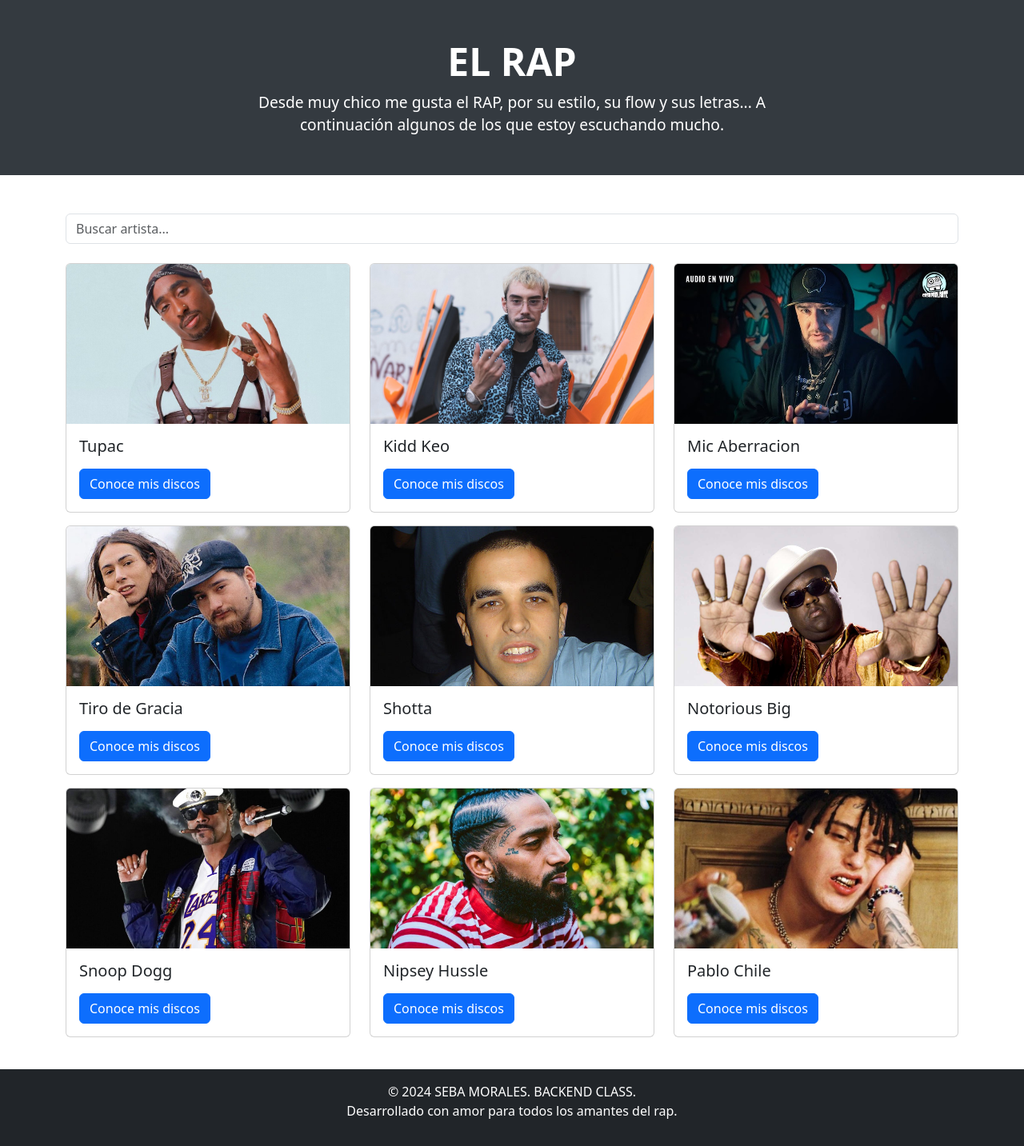
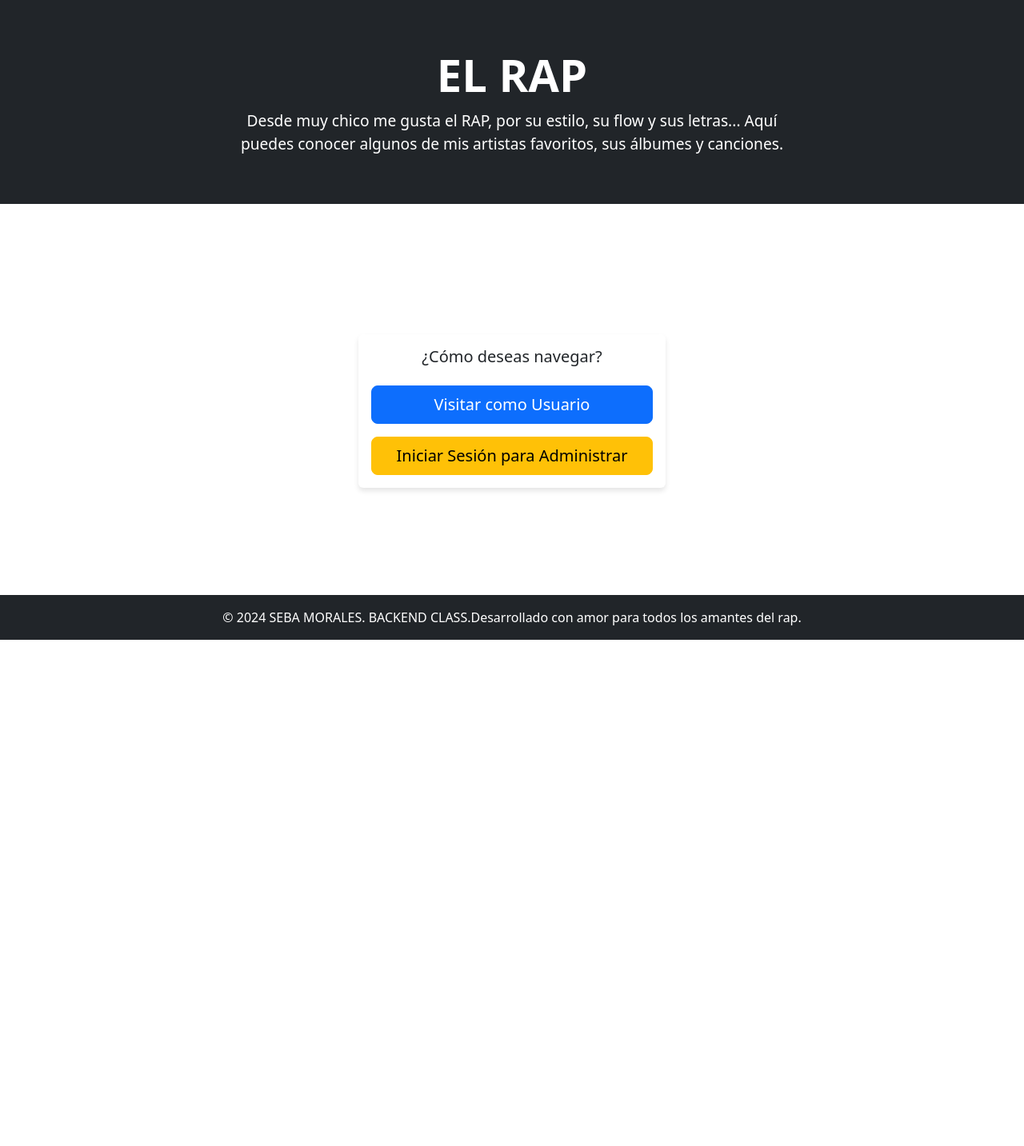
Before and after one commit to sebannicus/RapCatalog, a Django app: page /rap/ in a window 1280 px wide. Shown: the whole page at 80% size. After the commit the page ends 800 px from the top, so only its background shows below. Run offline with Django 5.2, Linux system fonts and the light colour scheme; data comes from the database, SQL or seed files in the repository; both versions use the stored data as it was after the commit; some libraries are stand-ins or nearby versions.

Commit message:
Resueltos conflictos de fusión

```diff
--- a/RapCatalog/settings.py
+++ b/RapCatalog/settings.py
@@ -129,4 +129,6 @@ MEDIA_URL = '/media/'  # URL pública para acceder a archivos de medios
 MEDIA_ROOT = os.path.join(BASE_DIR, 'media')  # Carpeta donde se guardarán los archivos de medios
 
 # En settings.py
-LOGIN_URL = '/admin/login/'  # O la URL de tu página de inicio de sesión personalizada
+LOGIN_URL = '/accounts/login/'
+LOGIN_REDIRECT_URL = '/rap/'
+LOGOUT_REDIRECT_URL = '/'
--- a/RapCatalog/urls.py
+++ b/RapCatalog/urls.py
@@ -18,10 +18,17 @@ from django.conf import settings
 from django.conf.urls.static import static
 from django.contrib import admin
 from django.urls import path, include
+from django.contrib.auth import views as auth_views
+from django.views.generic import RedirectView
 
 urlpatterns = [
     path('admin/', admin.site.urls),
     path('rap/', include('rap.urls')),
+    path('', RedirectView.as_view(url='/rap/', permanent=False), name='home'),  # Redirección a /rap/
+
+    # Rutas de autenticación
+    path('accounts/login/', auth_views.LoginView.as_view(template_name='rap/login.html'), name='login'),
+    path('accounts/logout/', auth_views.LogoutView.as_view(), name='logout'),
 ]
 
 # Solo en modo desarrollo, agrega las URLs de archivos de medios
--- a/rap/templates/rap/lista_artistas.html
+++ b/rap/templates/rap/lista_artistas.html
@@ -6,16 +6,45 @@
     <meta name="viewport" content="width=device-width, initial-scale=1.0">
     <link rel="stylesheet" href="{% static 'css/bootstrap.min.css' %}">
     <title>Lista de Artistas</title>
+    <style>
+        .banner {
+            background-color: #212529; /* Fondo oscuro */
+            color: white;
+            padding: 60px 0;
+            text-align: center;
+            margin-bottom: 30px;
+        }
+        .banner h1 {
+            font-size: 3.5rem;
+            font-weight: 700;
+            margin-bottom: 10px;
+        }
+        .banner p {
+            font-size: 1.2rem;
+            margin: 0 auto;
+            max-width: 700px;
+        }
+        .card {
+            box-shadow: 0 4px 6px rgba(0, 0, 0, 0.1);
+            border: none;
+        }
+        .card-title {
+            font-weight: bold;
+            text-align: center;
+        }
+        footer {
+            background-color: #212529; /* Fondo oscuro */
+        }
+    </style>
 </head>
 <body>
-
     <!-- Banner -->
-    <div class="banner text-center text-white py-5">
+    <div class="banner">
         <h1>EL RAP</h1>
         <p>Desde muy chico me gusta el RAP, por su estilo, su flow y sus letras... A continuación algunos de los que estoy escuchando mucho.</p>
     </div>
 
-    <div class="container mt-5">
+    <div class="container">
         <!-- Formulario de búsqueda -->
         <form method="GET" action="{% url 'lista_artistas' %}" class="mb-4">
             <input type="text" name="q" class="form-control" placeholder="Buscar artista..." value="{{ request.GET.q }}">
@@ -29,61 +58,40 @@
         {% endif %}
 
         <!-- Lista de artistas -->
-        <div class="row mt-4">
+        <div class="row">
             {% for artista in artistas %}
-                <div class="col-md-4 mb-3">
+                <div class="col-md-4 mb-4">
                     <div class="card">
                         <img src="{{ artista.imagen.url }}" class="card-img-top" alt="{{ artista.nombre }}" style="height: 200px; object-fit: cover;">
                         <div class="card-body">
                             <h5 class="card-title">{{ artista.nombre }}</h5>
-
-                            <!-- Botones de Modificar, Eliminar y Ver Discos para cada artista -->
                             <div class="mt-3 d-flex justify-content-between">
                                 {% if user.is_authenticated and user.is_superuser %}
-                                    <a href="{% url 'editar_artista' artista.id %}" class="btn btn-warning">Modificar</a>
-                                    <a href="{% url 'eliminar_artista' artista.id %}" class="btn btn-danger">Eliminar</a>
+                                    <a href="{% url 'editar_artista' artista.id %}" class="btn btn-warning btn-sm">Modificar</a>
+                                    <a href="{% url 'eliminar_artista' artista.id %}" class="btn btn-danger btn-sm">Eliminar</a>
                                 {% endif %}
-                                <a href="{% url 'detalles_artista' artista.slug %}" class="btn btn-primary">Conoce mis discos</a>
+                                <a href="{% url 'detalles_artista' artista.slug %}" class="btn btn-primary btn-sm">Ver Detalles</a>
                             </div>
                         </div>
                     </div>
                 </div>
             {% empty %}
                 <div class="col-12">
-                    <div class="alert alert-warning">No hay artistas disponibles.</div>
+                    <div class="alert alert-warning text-center">No hay artistas disponibles.</div>
                 </div>
             {% endfor %}
         </div>
     </div>
 
-    <!-- Archivos JavaScript necesarios para Bootstrap -->
+    <!-- Archivos JavaScript -->
     <script src="{% static 'bootstrap/js/bootstrap.bundle.min.js' %}"></script>
 
     <!-- Footer -->
-    <footer class="bg-dark text-white text-center py-3 mt-4">
+    <footer class="text-white text-center py-3">
         <div class="container">
             <p class="mb-0">© 2024 SEBA MORALES. BACKEND CLASS.</p>
             <p>Desarrollado con amor para todos los amantes del rap.</p>
         </div>
     </footer>
-
-    <!-- Estilos del Banner -->
-    <style>
-        .banner {
-            background-color: #343a40; /* Fondo oscuro */
-            color: white;
-            padding: 40px 0;
-            margin-bottom: 20px;
-        }
-        .banner h1 {
-            font-size: 3em;
-            font-weight: bold;
-        }
-        .banner p {
-            font-size: 1.2em;
-            max-width: 700px;
-            margin: 0 auto;
-        }
-    </style>
 </body>
 </html>
--- /dev/null
+++ b/rap/templates/rap/pagina_inicial.html
@@ -0,0 +1,89 @@
+{% load static %}
+<!DOCTYPE html>
+<html lang="es">
+<head>
+    <meta charset="UTF-8">
+    <meta name="viewport" content="width=device-width, initial-scale=1.0">
+    <link rel="stylesheet" href="{% static 'css/bootstrap.min.css' %}">
+    <title>Página Inicial</title>
+    <style>
+        html, body {
+            height: 100%; /* Asegura que ocupen toda la altura */
+            display: flex;
+            flex-direction: column;
+        }
+        .banner {
+            background-color: #212529; /* Fondo oscuro */
+            color: white;
+            padding: 60px 0;
+            text-align: center;
+            margin-bottom: 30px;
+        }
+        .banner h1 {
+            font-size: 3.5rem;
+            font-weight: bold;
+            margin-bottom: 10px;
+        }
+        .banner p {
+            font-size: 1.2rem;
+            margin: 0 auto;
+            max-width: 700px;
+        }
+        .card {
+            box-shadow: 0 4px 6px rgba(0, 0, 0, 0.1);
+            border: none;
+        }
+        .container {
+            flex: 1; /* Permite que crezca y ocupe el espacio disponible */
+            display: flex;
+            align-items: center;
+            justify-content: center;
+        }
+        footer {
+            background-color: #212529; /* Fondo oscuro */
+            color: white;
+            padding: 10px 0;
+        }
+    </style>
+</head>
+<body>
+    <!-- Banner -->
+    <div class="banner">
+        <h1>EL RAP</h1>
+        <p>Desde muy chico me gusta el RAP, por su estilo, su flow y sus letras... Aquí puedes conocer algunos de mis artistas favoritos, sus álbumes y canciones.</p>
+    </div>
+
+    <div class="container">
+        <!-- Tarjeta con opciones -->
+        <div class="card text-center" style="width: 24rem;">
+            <div class="card-body">
+                <h5 class="card-title mb-4">¿Cómo deseas navegar?</h5>
+
+                <!-- Botones dentro de la tarjeta -->
+                <div class="d-grid gap-3">
+                    <!-- Opción para visitantes -->
+                    <a href="{% url 'lista_artistas' %}" class="btn btn-primary btn-lg">Visitar como Usuario</a>
+
+                    <!-- Opción para administradores -->
+                    {% if user.is_authenticated and user.is_superuser %}
+                        <a href="{% url 'lista_artistas' %}" class="btn btn-success btn-lg">Administrar</a>
+                    {% else %}
+                        <a href="{% url 'login' %}?next={% url 'lista_artistas' %}" class="btn btn-warning btn-lg">Iniciar Sesión para Administrar</a>
+                    {% endif %}
+                </div>
+            </div>
+        </div>
+    </div>
+
+    <!-- Footer -->
+    <footer class="text-white text-center py-3">
+        <div class="container">
+            <p class="mb-0">© 2024 SEBA MORALES. BACKEND CLASS.</p>
+            <p class="mb-0">Desarrollado con amor para todos los amantes del rap.</p>
+        </div>
+    </footer>
+
+    <!-- Archivos JavaScript -->
+    <script src="{% static 'bootstrap/js/bootstrap.bundle.min.js' %}"></script>
+</body>
+</html>
--- a/rap/urls.py
+++ b/rap/urls.py
@@ -2,23 +2,26 @@ from django.urls import path
 from . import views
 
 urlpatterns = [
+    # Página inicial
+    path('', views.pagina_inicial, name='pagina_inicial'),
+
     # Rutas para Artistas
-    path('', views.lista_artistas, name='lista_artistas'),
-    path('agregar/', views.agregar_artista, name='agregar_artista'),
-    path('<slug:slug>/', views.detalles_artista, name='detalles_artista'),
-    path('<int:artista_id>/editar/', views.editar_artista, name='editar_artista'),
-    path('<int:artista_id>/eliminar/', views.eliminar_artista, name='eliminar_artista'),
+    path('artistas/', views.lista_artistas, name='lista_artistas'),
+    path('artistas/agregar/', views.agregar_artista, name='agregar_artista'),
+    path('artistas/<slug:slug>/', views.detalles_artista, name='detalles_artista'),
+    path('artistas/<int:artista_id>/editar/', views.editar_artista, name='editar_artista'),
+    path('artistas/<int:artista_id>/eliminar/', views.eliminar_artista, name='eliminar_artista'),
 
     # Rutas para Álbumes
-    path('<slug:slug>/agregar_album/', views.agregar_album, name='agregar_album'),
-    path('<slug:slug>/<slug:album_slug>/editar/', views.editar_album, name='editar_album'),
-    path('<slug:slug>/<slug:album_slug>/eliminar/', views.eliminar_album, name='eliminar_album'),
+    path('artistas/<slug:slug>/agregar_album/', views.agregar_album, name='agregar_album'),
+    path('artistas/<slug:slug>/<slug:album_slug>/editar/', views.editar_album, name='editar_album'),
+    path('artistas/<slug:slug>/<slug:album_slug>/eliminar/', views.eliminar_album, name='eliminar_album'),
 
     # Ruta para detalles de álbum
-    path('<slug:slug>/<slug:album_slug>/', views.detalles_album, name='detalles_album'),
+    path('artistas/<slug:slug>/<slug:album_slug>/', views.detalles_album, name='detalles_album'),
 
-    # Ruta para canciones de albúm
-    path('<slug:slug>/<slug:album_slug>/agregar_cancion/', views.agregar_cancion, name='agregar_cancion'),
-    path('<slug:slug>/<slug:album_slug>/editar_cancion/<int:cancion_id>/', views.editar_cancion, name='editar_cancion'),
-    path('<slug:slug>/<slug:album_slug>/eliminar_cancion/<int:cancion_id>/', views.eliminar_cancion, name='eliminar_cancion'),
+    # Rutas para Canciones
+    path('artistas/<slug:slug>/<slug:album_slug>/agregar_cancion/', views.agregar_cancion, name='agregar_cancion'),
+    path('artistas/<slug:slug>/<slug:album_slug>/editar_cancion/<int:cancion_id>/', views.editar_cancion, name='editar_cancion'),
+    path('artistas/<slug:slug>/<slug:album_slug>/eliminar_cancion/<int:cancion_id>/', views.eliminar_cancion, name='eliminar_cancion'),
 ]
--- a/rap/views.py
+++ b/rap/views.py
@@ -155,3 +155,9 @@ def eliminar_cancion(request, slug, album_slug, cancion_id):
         cancion.delete()
         return redirect('detalles_album', slug=artista.slug, album_slug=album.slug)
     return render(request, 'rap/eliminar_cancion.html', {'artista': artista, 'album': album, 'cancion': cancion})
+
+def pagina_inicial(request):
+    """
+    Página inicial con opciones para visitantes y administradores.
+    """
+    return render(request, 'rap/pagina_inicial.html')
```
Also changed, not shown: rap/templates/rap/login.html (added, +28 -0 lines), db.sqlite3.
